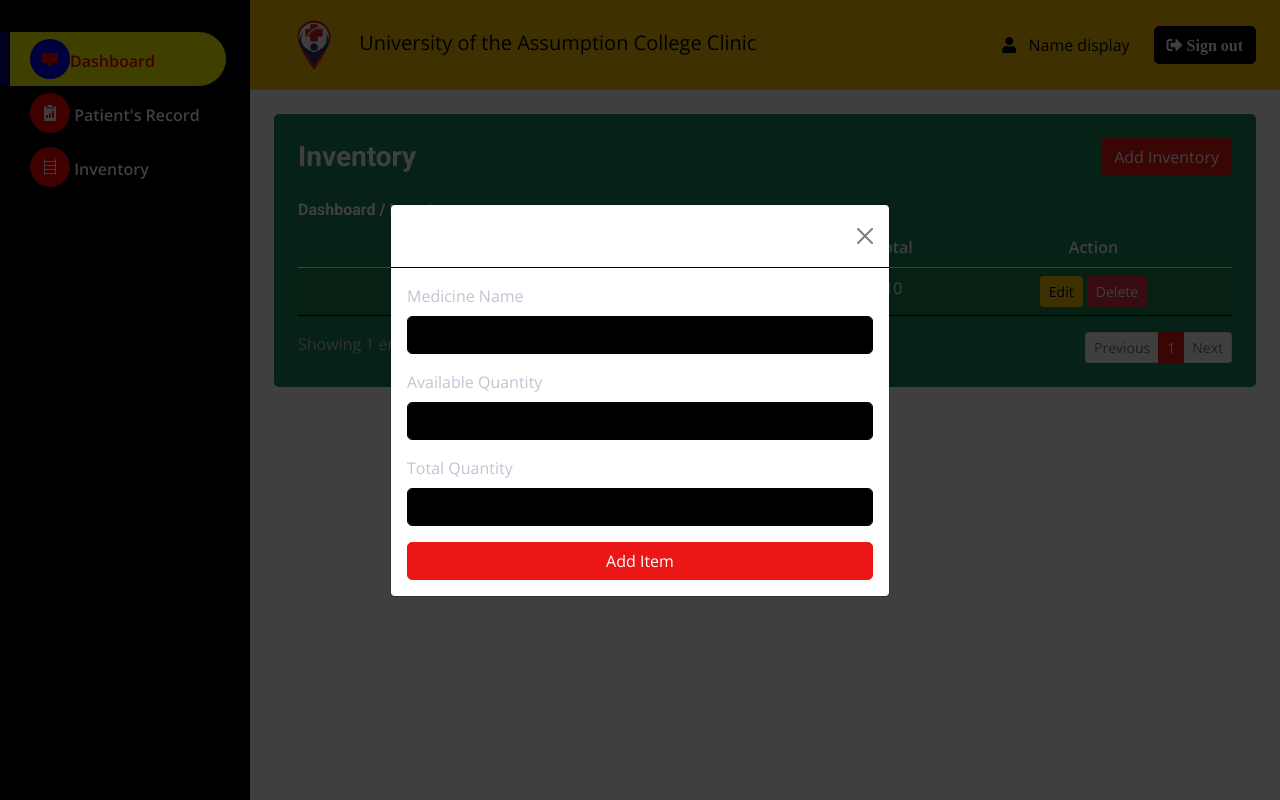
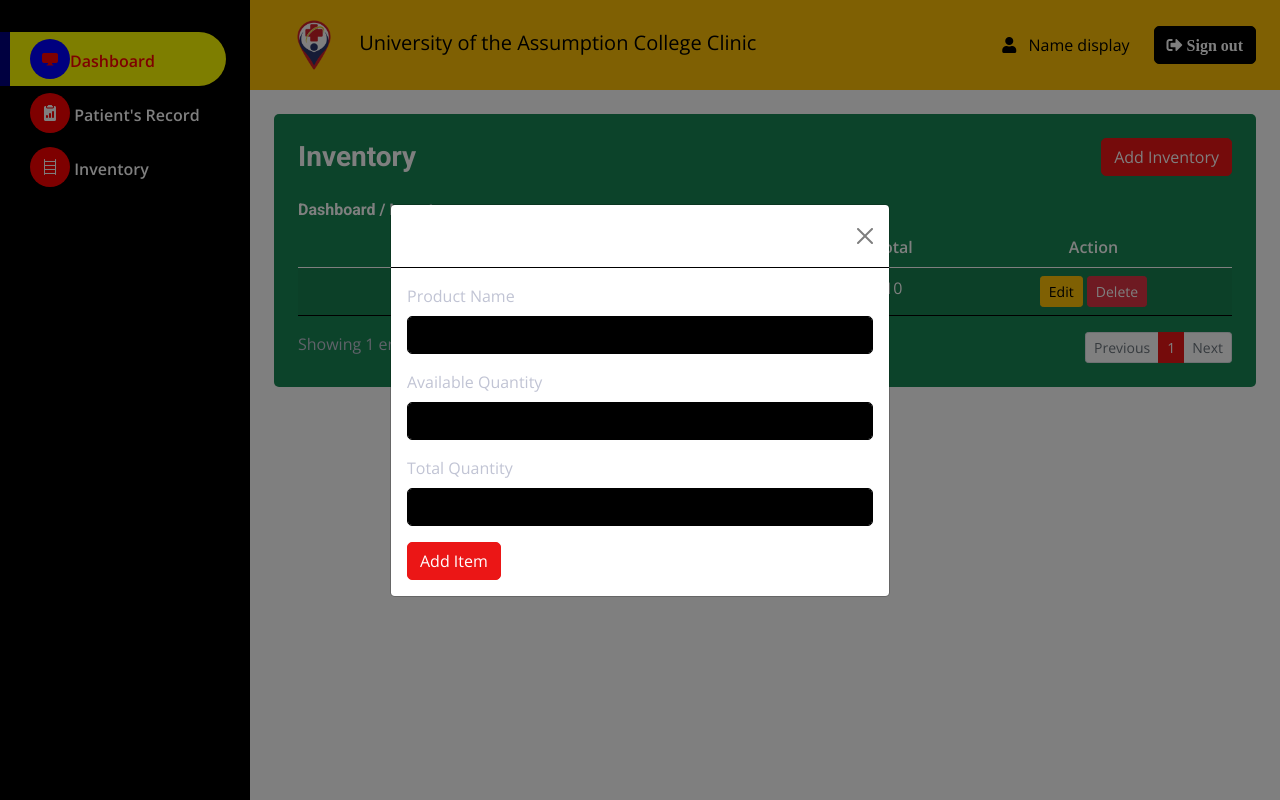
Before and after one commit to IAMCRLADRIAN/UA-Track, a PHP site: page /inventory.php in a window 1280 px wide, after a click on "Add Inventory". Run offline with PHP 8.4, Linux system fonts and the light colour scheme; tables that the repository leaves empty hold one stand-in row (values such as "Sample post"); some libraries are stand-ins or nearby versions.

Commit message:
Update inventory.php

```diff
--- a/inventory.php
+++ b/inventory.php
@@ -13,7 +13,7 @@
         && !empty($_POST['productName']) && !empty($_POST['availableQty']) && !empty($_POST['totalQty'])) {
 
         // Check if this is an edit or add operation
-        if (isset($_POST['editIndex'])) {
+        if (isset($_POST['editIndex']) && !empty($_POST['editIndex'])) {
             // Edit existing item
             $index = $_POST['editIndex'];
 
@@ -25,6 +25,10 @@
                 (int)$_POST['totalQty'],
                 $index
             ]);
+
+            // Redirect after update to avoid form resubmission
+            header("Location: inventory.php?page=" . (isset($_GET['page']) ? $_GET['page'] : 1));
+            exit(); // Make sure to exit after redirection
         } else {
             // Add new item
             $sql = "INSERT INTO Inventory (product_name, available_qty, total_qty) VALUES (?, ?, ?)";
@@ -34,11 +38,11 @@
                 (int)$_POST['availableQty'],
                 (int)$_POST['totalQty']
             ]);
+
+            // Redirect after adding
+            header("Location: inventory.php?page=" . (isset($_GET['page']) ? $_GET['page'] : 1));
+            exit();
         }
-
-        // Redirect to avoid form resubmission
-        header("Location: " . $_SERVER['PHP_SELF'] . "?page=" . (isset($_GET['page']) ? $_GET['page'] : 1));
-        exit();
     }
 }
 
@@ -115,7 +119,10 @@
                 <div class="bg-success rounded p-4">
                     <div class="d-flex align-items-center justify-content-between mb-4">
                         <h3 class="mb-0">Inventory</h3>
+                        <div>
+                            <!-- Add Button -->
                             <button type="button" class="btn btn-primary" data-bs-toggle="modal" data-bs-target="#addInventoryModal">Add Inventory</button>
+                        </div>
                     </div>
                     <h6>Dashboard / Inventory</h6>
                     <div class="table-responsive">
@@ -136,8 +143,7 @@
                                         <td class="text-white"><?php echo $item['total_qty']; ?></td>
                                         <td class="text-white">
                                             <!-- Edit button -->
-                                            <a href="?edit=<?php echo $item['id']; ?>&page=<?php echo $currentPage; ?>" class="btn btn-warning btn-sm" data-bs-toggle="modal" data-bs-target="#editInventoryModal">Edit</a>
-
+                                            <button class="btn btn-warning btn-sm" data-bs-toggle="modal" data-bs-target="#editInventoryModal" data-id="<?php echo $item['id']; ?>" data-name="<?php echo $item['product_name']; ?>" data-available="<?php echo $item['available_qty']; ?>" data-total="<?php echo $item['total_qty']; ?>">Edit</button>
                                             <!-- Delete button -->
                                             <a href="?delete=<?php echo $item['id']; ?>&page=<?php echo $currentPage; ?>" class="btn btn-danger btn-sm">Delete</a>
                                         </td>
@@ -176,13 +182,13 @@
         <div class="modal-dialog modal-dialog-centered">
             <div class="modal-content">
                 <div class="modal-header">
-                <h5 class="modal-title text-black">Add Inventory Item</h5>
+                    <h5 class="modal-title text-black">Add Inventory</h5>
                     <button type="button" class="btn-close" data-bs-dismiss="modal"></button>
                 </div>
+                <form action="inventory.php" method="POST">
                     <div class="modal-body">
-                <form method="POST" action="">
                         <div class="mb-3">
-                        <label for="productName" class="form-label">Medicine Name</label>
+                            <label for="productName" class="form-label">Product Name</label>
                             <input type="text" class="form-control" id="productName" name="productName" required>
                         </div>
                         <div class="mb-3">
@@ -193,46 +199,64 @@
                             <label for="totalQty" class="form-label">Total Quantity</label>
                             <input type="number" class="form-control" id="totalQty" name="totalQty" required>
                         </div>
-                    <button type="submit" class="btn btn-primary w-100">Add Item</button>
+                        <button type="submit" class="btn btn-primary">Add Item</button>
+                    </div>
                 </form>
-            </div>
             </div>
         </div>
     </div>
 
     <!-- Edit Inventory Modal -->
-<div class="modal fade" id="editInventoryModal" tabindex="-1">
+    <div class="modal fade" id="editInventoryModal" tabindex="-1" aria-labelledby="editInventoryModalLabel" aria-hidden="true">
         <div class="modal-dialog modal-dialog-centered">
             <div class="modal-content">
                 <div class="modal-header">
-                <h5 class="modal-title text-black">Edit Inventory Item</h5>
-                <button type="button" class="btn-close" data-bs-dismiss="modal"></button>
+                    <h5 class="modal-title" id="editInventoryModalLabel">Edit Inventory</h5>
+                    <button type="button" class="btn-close" data-bs-dismiss="modal" aria-label="Close"></button>
                 </div>
+                <form action="inventory.php" method="POST">
                     <div class="modal-body">
-                <form method="POST" action="">
-                    <!-- Hidden field for edit index -->
-                    <input type="hidden" name="editIndex" value="<?php echo isset($editItem) ? $_GET['edit'] : ''; ?>">
+                        <input type="hidden" id="editIndex" name="editIndex">
                         <div class="mb-3">
-                        <label for="productName" class="form-label">Medicine Name</label>
-                        <input type="text" class="form-control" id="productName" name="productName" value="<?php echo isset($editItem) ? $editItem['product_name'] : ''; ?>" required>
+                            <label for="editProductName" class="form-label">Product Name</label>
+                            <input type="text" class="form-control" id="editProductName" name="productName" required>
                         </div>
                         <div class="mb-3">
-                        <label for="availableQty" class="form-label">Available Quantity</label>
-                        <input type="number" class="form-control" id="availableQty" name="availableQty" value="<?php echo isset($editItem) ? $editItem['available_qty'] : ''; ?>" required>
+                            <label for="editAvailableQty" class="form-label">Available Quantity</label>
+                            <input type="number" class="form-control" id="editAvailableQty" name="availableQty" required>
                         </div>
                         <div class="mb-3">
-                        <label for="totalQty" class="form-label">Total Quantity</label>
-                        <input type="number" class="form-control" id="totalQty" name="totalQty" value="<?php echo isset($editItem) ? $editItem['total_qty'] : ''; ?>" required>
+                            <label for="editTotalQty" class="form-label">Total Quantity</label>
+                            <input type="number" class="form-control" id="editTotalQty" name="totalQty" required>
                         </div>
-                    <button type="submit" class="btn btn-warning w-100">Update Item</button>
+                        <button type="submit" class="btn btn-warning">Update Item</button>
+                    </div>
                 </form>
             </div>
         </div>
     </div>
-</div>
 
-<?php include('footer.php'); ?>
+    <!-- Bootstrap JS and dependencies -->
+    <script src="https://cdn.jsdelivr.net/npm/@popperjs/core@2.9.3/dist/umd/popper.min.js"></script>
+    <script src="https://cdn.jsdelivr.net/npm/bootstrap@5.1.3/dist/js/bootstrap.min.js"></script>
 
-<script src="js/bootstrap.bundle.min.js"></script>
+    <script>
+        // Pre-fill the edit modal with the selected item's data
+        const editButtons = document.querySelectorAll('[data-bs-toggle="modal"]');
+        editButtons.forEach(button => {
+            button.addEventListener('click', function () {
+                const id = this.getAttribute('data-id');
+                const name = this.getAttribute('data-name');
+                const availableQty = this.getAttribute('data-available');
+                const totalQty = this.getAttribute('data-total');
+
+                // Set the hidden field and form values
+                document.getElementById('editIndex').value = id;
+                document.getElementById('editProductName').value = name;
+                document.getElementById('editAvailableQty').value = availableQty;
+                document.getElementById('editTotalQty').value = totalQty;
+            });
+        });
+    </script>
 </body>
 </html>
```
Lines whose indentation alone changed are shown as unchanged.
